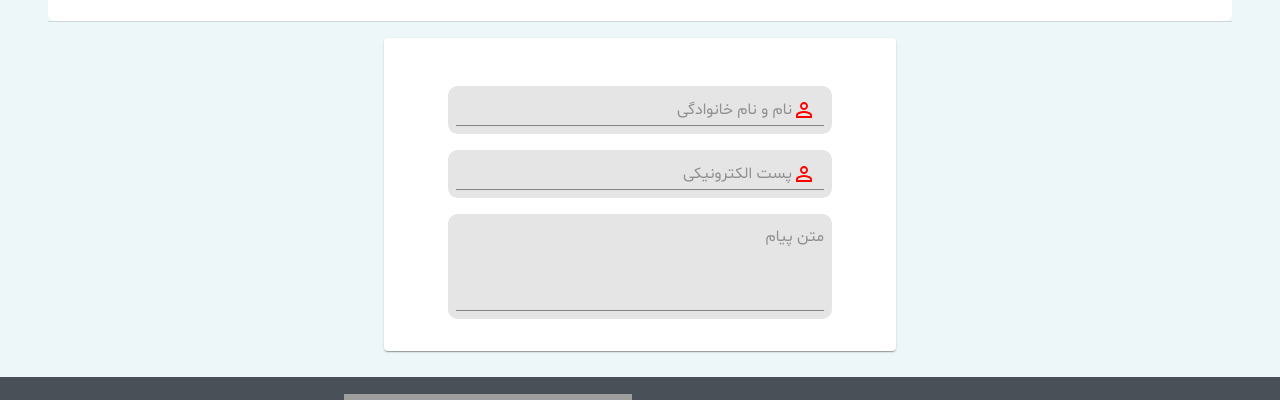
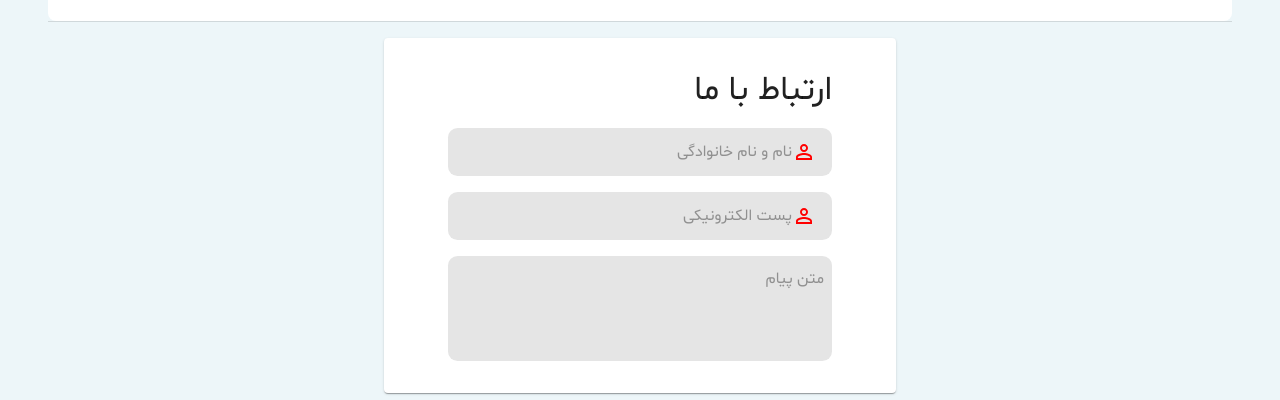
Before and after one commit to aminimani35/onlineShop-react, a React (Create React App) app: page / in a window 1280 px wide. Shown: the part 333-733 px from the top of the page. Built offline with nearby package versions, Linux system fonts and the light colour scheme; no server answers; grey boxes are pictures that could not be loaded; what jss-rtl would draw is missing.

Commit message:
fix some styles

```diff
--- a/src/components/ContactForm.jsx
+++ b/src/components/ContactForm.jsx
@@ -4,6 +4,7 @@ import {
   TextField,
   makeStyles,
   InputAdornment,
+  Typography,
 } from "@material-ui/core";
 import PermIdentityIcon from "@material-ui/icons/PermIdentity";
 const useStyles = makeStyles({
@@ -22,6 +23,7 @@ const useStyles = makeStyles({
     width: "100%",
     marginTop: "1rem",
     border: "none !important",
+    outline: "none",
     backgroundColor: "#e5e5e5",
     padding: ".5rem",
     borderRadius: ".6rem",
@@ -33,8 +35,12 @@ const Form = () => {
   return (
     <Grid item className={classes.FormWrapper}>
       <Paper className={classes.Form}>
+        <Typography variant="h4" component="h4">
+          ارتباط با ما
+        </Typography>
         <form>
           <TextField
+            disableUnderline={true}
             className={classes.TextField}
             placeholder="نام و نام خانوادگی"
             InputProps={{
@@ -43,6 +49,7 @@ const Form = () => {
                   <PermIdentityIcon style={{ color: "red" }} />
                 </InputAdornment>
               ),
+              disableUnderline: true,
             }}
           />
           <TextField
@@ -55,6 +62,7 @@ const Form = () => {
                   <PermIdentityIcon style={{ color: "red" }} />
                 </InputAdornment>
               ),
+              disableUnderline: true,
             }}
           />
           <TextField
@@ -63,6 +71,9 @@ const Form = () => {
             rows={4}
             placeholder="متن پیام"
             type="email"
+            InputProps={{
+              disableUnderline: true,
+            }}
           />
         </form>
       </Paper>
```
